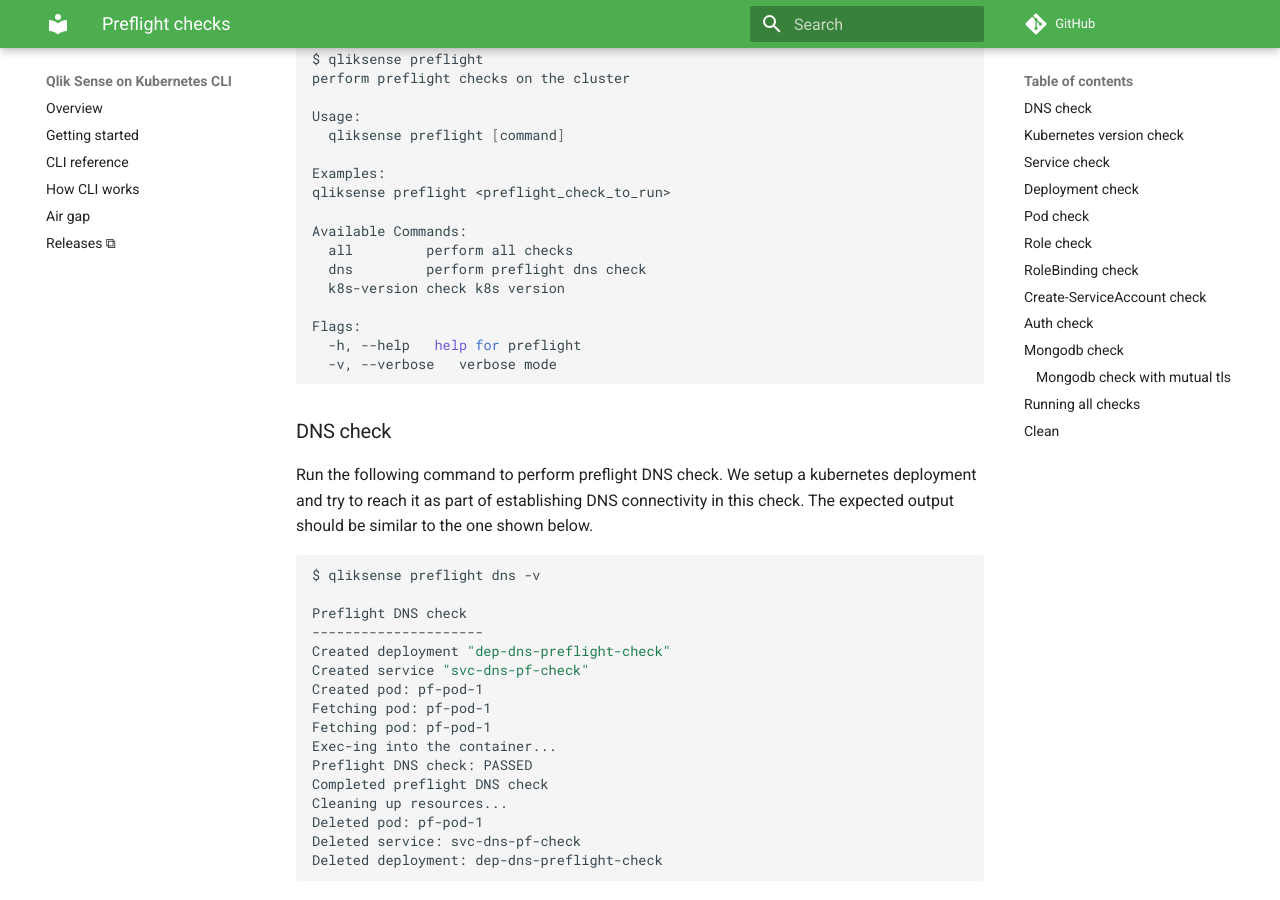
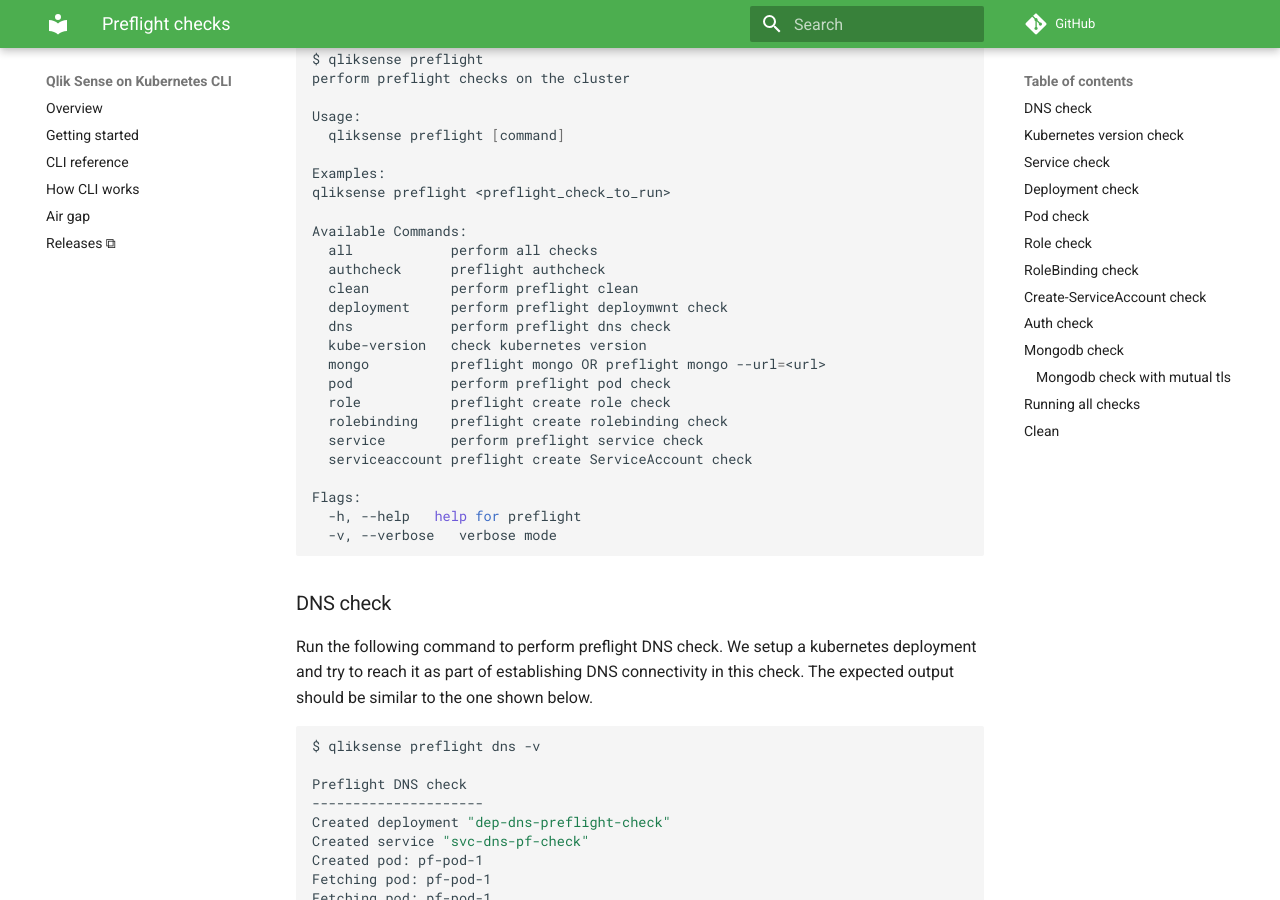
Before and after one commit to qlik-oss/sense-installer, an MkDocs documentation site: the page built from docs/preflight_checks.md, in a window 1280 px wide and 900 px high, scrolled down 367 px. Built offline with MkDocs 1.6.1 and Material for MkDocs 9.7.7, drawn with Linux system fonts in a browser that asks for light colours; comment, search, counter and statistics services are not loaded.

Commit message:
updated docs and typo in help text

```diff
--- a/docs/preflight_checks.md
+++ b/docs/preflight_checks.md
@@ -16,9 +16,18 @@
 qliksense preflight <preflight_check_to_run>
 
 Available Commands:
-  all         perform all checks
-  dns         perform preflight dns check
-  k8s-version check k8s version
+  all            perform all checks
+  authcheck      preflight authcheck
+  clean          perform preflight clean
+  deployment     perform preflight deploymwnt check
+  dns            perform preflight dns check
+  kube-version   check kubernetes version
+  mongo          preflight mongo OR preflight mongo --url=<url>
+  pod            perform preflight pod check
+  role           preflight create role check
+  rolebinding    preflight create rolebinding check
+  service        perform preflight service check
+  serviceaccount preflight create ServiceAccount check
 
 Flags:
   -h, --help   help for preflight
```
Also changed, not shown: 1 other file.
